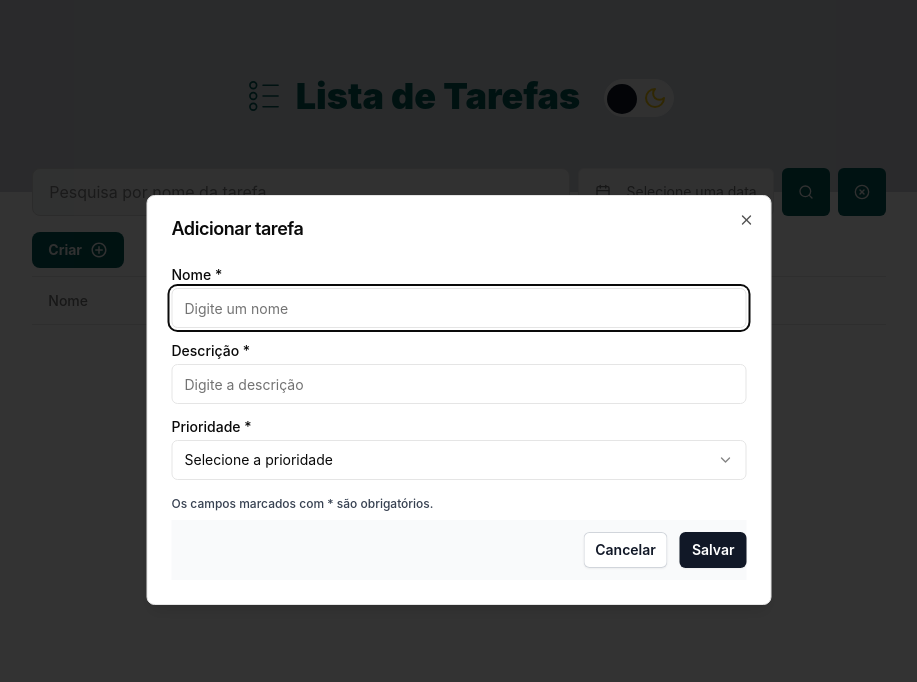
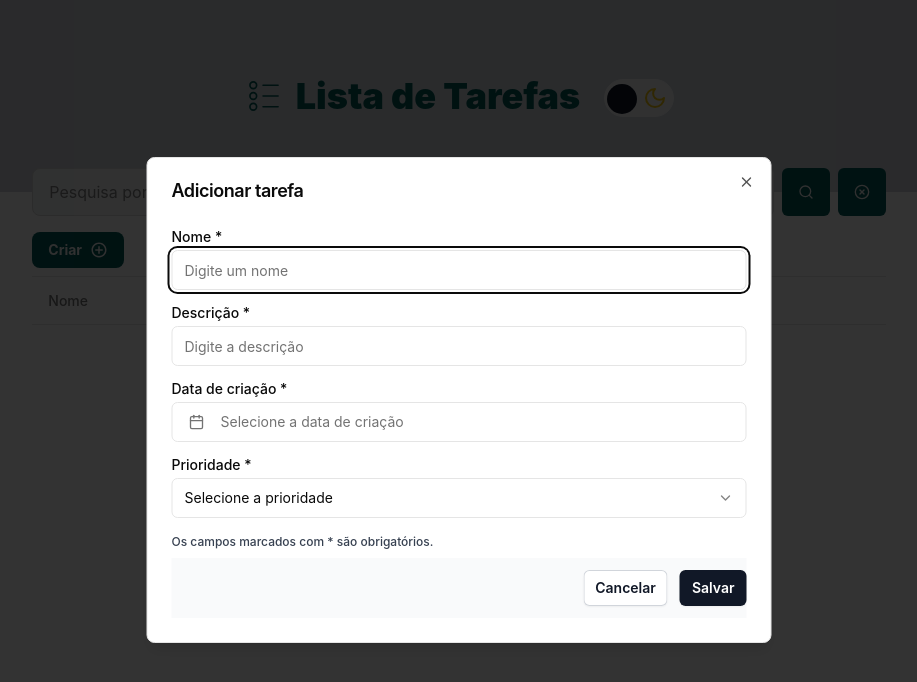
Before and after one commit to IanHadrien/desafio-react, a React (Vite) app: page / in a window 1280 px wide. Both pictures are taken after a click on the button "Criar". Shown: the top 682 px of the page, without its empty margins (181-1098 px from the left). Built offline with nearby package versions, Linux system fonts and the light colour scheme.

Commit message:
feat: add priority filter

```diff
--- a/src/components/form/datePicker.tsx
+++ b/src/components/form/datePicker.tsx
@@ -1,3 +1,4 @@
+import * as React from 'react'
 import { format } from 'date-fns'
 import { Calendar as CalendarIcon } from 'lucide-react'
 
@@ -9,33 +10,54 @@ import {
   PopoverContent,
   PopoverTrigger,
 } from '@/components/ui/popover'
-import { ptBR } from 'date-fns/locale'
+import { Label } from '@/components/ui/label'
+import { FieldErrors, UseFormRegister, UseFormSetValue, UseFormWatch } from 'react-hook-form'
 
 interface DatePickerWithLabelProps {
-  setValue: (value: any) => void
-  value: string
+  id: string
+  label: string
+  register: UseFormRegister<any>
+  errors: FieldErrors<any>
+  disabled: boolean
+  setValue: UseFormSetValue<any>
+  watch: UseFormWatch<any>
 }
 
 export function DatePickerWithLabel({
+  label,
+  id,
+  register,
   setValue,
-  value,
+  watch,
+  errors,
+  disabled,
 }: DatePickerWithLabelProps) {
+  const selectedDate = watch(id)
+
+  React.useEffect(() => {
+    register(id, { required: 'A data é obrigatória' })
+  }, [register, id])
+
   return (
-    <div className="flex flex-col gap-1.5">
+    <div className="flex flex-col mb-4 gap-1.5">
+      <Label htmlFor={id}>{label}</Label>
+
       <Popover>
         <PopoverTrigger asChild>
           <Button
             variant={'outline'}
             className={cn(
-              'w-full justify-start text-left font-normal h-12 bg-gray-100 dark:bg-gray500',
-              !value && 'text-muted-foreground',
+              'w-full justify-start text-left font-normal',
+              !selectedDate && 'text-muted-foreground',
+              errors[id] && 'border-red-500'
             )}
+            disabled={disabled}
           >
             <CalendarIcon className="mr-2 h-4 w-4" />
-            {value ? (
-              format(new Date(value), 'PPP', { locale: ptBR })
+            {selectedDate ? (
+              selectedDate
             ) : (
-              <span>Selecione uma data</span>
+              <span>Selecione a data de criação</span>
             )}
           </Button>
         </PopoverTrigger>
@@ -43,12 +65,16 @@ export function DatePickerWithLabel({
           <div className="rounded-md border">
             <Calendar
               mode="single"
-              selected={value ? new Date(value) : undefined}
-              onSelect={(date) => setValue(date)}
+              selected={selectedDate ? new Date(selectedDate) : undefined}
+              onSelect={(date) => setValue(id, format(new Date(date), 'dd/MM/yyyy'))}
             />
           </div>
         </PopoverContent>
       </Popover>
+
+      {errors[id] && (
+        <p className="text-red-600 text-xs">{String(errors[id]?.message)}</p>
+      )}
     </div>
   )
 }
--- a/src/components/form/selectWithLabel.tsx
+++ b/src/components/form/selectWithLabel.tsx
@@ -42,7 +42,7 @@ export function SelectWithLabel({
   setValue,
   disabled
 }: SelectWithLabelProps) {
-  const selectedValue = watch(id) // Watching the value of the select field
+  const selectedValue = watch(id)
 
   useEffect(() => {
     register(id, {
--- a/src/contexts/ItensContext.tsx
+++ b/src/contexts/ItensContext.tsx
@@ -1,4 +1,3 @@
-import { format } from 'date-fns'
 import { createContext, ReactNode, useEffect, useState } from 'react'
 
 export interface ItensTypes {
@@ -11,7 +10,7 @@ export interface ItensTypes {
 
 interface SearchItemProps {
   name: string
-  created_at: string
+  priority: string
 }
 
 interface ItensContextType {
@@ -52,7 +51,8 @@ export function ItensContextProvider({ children }: ItensContextProviderProps) {
 
   const [isAscending, setIsAscending] = useState(true)
   const [isAscendingPriority, setIsAscendingPriority] = useState(true)
-  const itemsPerPage = 2
+
+  const itemsPerPage = 10
 
   useEffect(() => {
     localStorage.setItem('itens', JSON.stringify(originalItems))
@@ -111,15 +111,15 @@ export function ItensContextProvider({ children }: ItensContextProviderProps) {
   }
 
   const searchItemsByName = (searchItens: SearchItemProps) => {
-    const { name, created_at } = searchItens
+    const { name, priority } = searchItens
 
     const filteredItems = originalItems.filter((item) => {
       const matchesName = name
         ? item.name.toLowerCase().includes(name.toLowerCase())
         : true
 
-      const matchesDate = created_at
-      ? format(new Date(created_at), 'dd/MM/yyyy') === item.created_at
+      const matchesDate = priority
+      ? item.priority === priority
       : true
 
       return matchesName && matchesDate
--- /dev/null
+++ b/src/pages/components/Select.tsx
@@ -0,0 +1,47 @@
+import {
+  Select,
+  SelectContent,
+  SelectItem,
+  SelectTrigger,
+  SelectValue,
+} from '@/components/ui/select'
+
+interface SelectWithLabelProps {
+  value: string
+  data: SelectWithLabelDataProps[]
+  placeholder: string
+  setValue: (value: string) => void
+}
+
+interface SelectWithLabelDataProps {
+  id: string
+  name: string
+}
+
+export function SelectWithLabel({
+  placeholder,
+  data,
+  value,
+  setValue,
+}: SelectWithLabelProps) {
+  return (
+    <div className="grid w-full items-center gap-1.5">
+      <Select
+        value={value}
+        onValueChange={(value) => setValue(value)}
+      >
+        <SelectTrigger className={`border h-12 bg-gray-100 dark:bg-gray500 dark:border-gray700`}>
+          <SelectValue placeholder={value || placeholder} />
+        </SelectTrigger>
+        <SelectContent>
+          {data &&
+            data.map((item) => (
+              <SelectItem key={item.id} value={item.id}>
+                {item.name}
+              </SelectItem>
+            ))}
+        </SelectContent>
+      </Select>
+    </div>
+  )
+}
--- a/src/pages/components/createModal.tsx
+++ b/src/pages/components/createModal.tsx
@@ -10,8 +10,6 @@ import { useContext, useState } from 'react'
 import { BiPlusCircle } from 'react-icons/bi'
 import Form from './Form'
 import { ItensContext, ItensTypes } from '@/contexts/ItensContext'
-import { format } from 'date-fns/format'
-import { ptBR } from 'date-fns/locale'
 import { useToast } from '@/hooks/use-toast'
 
 export default function CreateItem() {
@@ -38,7 +36,6 @@ export default function CreateItem() {
       saveItemsContext({
         ...data,
         id: randomId,
-        created_at: format(new Date(), 'dd/MM/yyyy', { locale: ptBR }),
       })
 
       toast({
--- a/src/pages/components/form.tsx
+++ b/src/pages/components/form.tsx
@@ -3,6 +3,7 @@ import { useForm } from 'react-hook-form'
 import { InputWithLabel } from '@/components/form/inputWithLabel'
 import { SelectWithLabel } from '@/components/form/selectWithLabel'
 import { ItensTypes } from '@/contexts/ItensContext'
+import { DatePickerWithLabel } from '@/components/form/datePicker'
 
 interface PropsForm {
   onSubmitData: (data: ItensTypes) => void,
@@ -58,6 +59,16 @@ export default function Form({
           disabled={viewMode}
         />
 
+        <DatePickerWithLabel
+          label="Data de criação *"
+          id="created_at"
+          register={register}
+          setValue={setValue}
+          watch={watch}
+          errors={errors}
+          disabled={viewMode}
+        />
+
         <SelectWithLabel
           id="priority"
           label="Prioridade *"
--- a/src/pages/index.tsx
+++ b/src/pages/index.tsx
@@ -6,8 +6,14 @@ import { ItensContext } from '@/contexts/ItensContext'
 import { Button } from '@/components/ui/button'
 import { Search, XCircleIcon } from 'lucide-react'
 import Tooltip from '@/components/Tooltip'
-import { DatePickerWithLabel } from '@/components/form/datePicker'
 import Pagination from '@/components/Pagination'
+import { SelectWithLabel } from './components/Select'
+
+const dataPriority = [
+  { id: 'alta', name: 'Alta' },
+  { id: 'media', name: 'Média' },
+  { id: 'baixa', name: 'Baixa' },
+]
 
 export default function Index() {
   const {
@@ -19,13 +25,13 @@ export default function Index() {
   } = useContext(ItensContext)
 
   const [currentPage, setCurrentPage] = useState(1)
-  const itemsPerPage = 2
+  const itemsPerPage = 10
 
   const paginatedItems = getPaginatedItems(currentPage, itemsPerPage)
 
   const [searchQuery, setSearchQuery] = useState({
     name: '',
-    created_at: '',
+    priority: '',
   })
 
   const onSubmitSearch = () => {
@@ -37,16 +43,16 @@ export default function Index() {
     clearSearchItems()
     setSearchQuery({
       name: '',
-      created_at: '',
+      priority: '',
     })
   }
 
   return (
-    <main className="bg-white dark:bg-gray600 h-screen transition-colors">
+    <main className="bg-white dark:bg-gray600 h-full transition-colors">
       <Header />
 
       <section className="w-11/12 md:w-2/3 lg:max-w-[900px] m-auto">
-        <div className="flex flex-1 justify-between gap-2 -mt-6">
+        <div className="block space-y-2 sm-500:space-y-0 sm-500:flex sm-500:justify-between gap-2 -mt-6">
           <Input
             handleInputChange={(value: string) =>
               setSearchQuery({ ...searchQuery, name: value })
@@ -54,20 +60,17 @@ export default function Index() {
             value={searchQuery.name}
           />
 
-          <DatePickerWithLabel
-            setValue={(value) =>
-              setSearchQuery({
-                ...searchQuery,
-                created_at: value,
-              })
-            }
-            value={searchQuery.created_at}
+          <SelectWithLabel
+            placeholder="Prioridade"
+            data={dataPriority}
+            setValue={(value) => setSearchQuery({ ...searchQuery, priority: value})}
+            value={searchQuery.priority}
           />
 
           <Button
             data-testid='search-button'
             id="search-button"
-            className="bg-greenDark dark:bg-bluedark hover:bg-greenDarkHover dark:hover:opacity-80 h-12 transition"
+            className="bg-greenDark dark:bg-bluedark hover:bg-greenDarkHover dark:hover:opacity-80 h-12 transition w-full sm-500:w-min"
             onClick={onSubmitSearch}
           >
             <Search color="#f2f2f2" />
@@ -76,7 +79,7 @@ export default function Index() {
 
           <Button
             id="clear-button"
-            className="bg-greenDark dark:bg-bluedark hover:bg-greenDarkHover dark:hover:opacity-80 h-12 transition"
+            className="bg-greenDark dark:bg-bluedark hover:bg-greenDarkHover dark:hover:opacity-80 h-12 transition w-full sm-500:w-min"
             onClick={onClearSearch}
           >
             <XCircleIcon color="#f2f2f2" className="w-5 h-5" />
```
